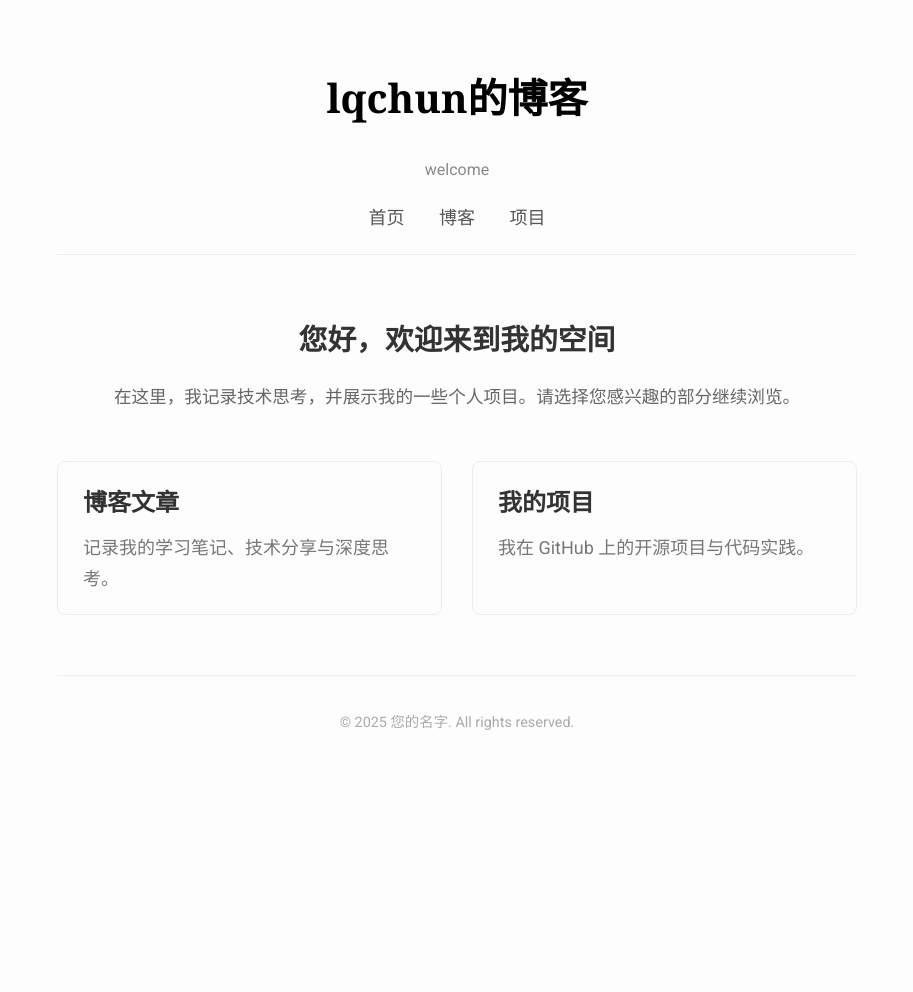
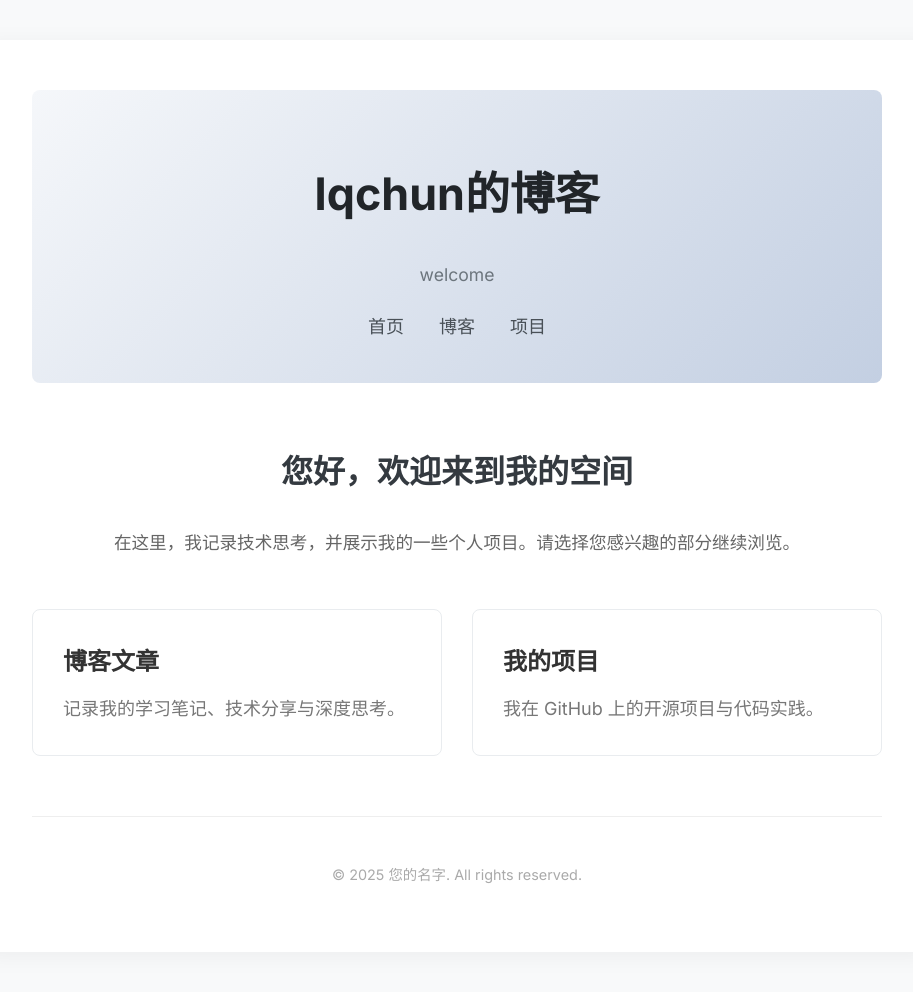
Before and after one commit to Lqchun-28/Lqchun-28.github.io, a Jekyll site: the page built from index.html, in a window 1280 px wide. Shown: the whole page, without its empty margins (183-1096 px from the left). Built offline with Jekyll 4.4.1, drawn with Linux system fonts in a browser that asks for light colours; before the commit the page ends 900 px from its top, so only the background shows below that.

Commit message:
Update main.css

```diff
--- a/assets/css/main.css
+++ b/assets/css/main.css
@@ -1,56 +1,126 @@
-/* --- Basic Reset & Setup --- */
-body { margin: 0; padding: 0; font-family: 'Noto Serif SC', 'Georgia', serif; line-height: 1.7; font-size: 18px; color: #333333; background-color: #fdfdfd; -webkit-font-smoothing: antialiased; }
-/* --- Container & Layout --- */
-.container { max-width: 800px; margin: 0 auto; padding: 40px 20px; }
-/* --- Header & Navigation --- */
-.site-header { text-align: center; margin-bottom: 60px; border-bottom: 1px solid #eeeeee; padding-bottom: 20px; }
-.site-title a { color: #000000; text-decoration: none; font-size: 2.5rem; }
-.site-tagline { font-family: 'Roboto', sans-serif; font-size: 1rem; color: #888888; margin: 10px 0; }
-.site-nav { font-family: 'Roboto', sans-serif; margin-top: 20px; }
-.site-nav a { color: #555555; text-decoration: none; margin: 0 15px; transition: color 0.2s ease-in-out; }
-.site-nav a:hover { color: #007acc; }
-/* --- Main Content & Page Header --- */
+/* ---
+   Modern Minimalist Theme
+   Evolving from the "Scholar Style"
+--- */
+
+/* 1. 全局设定与柔和背景 */
+body {
+    margin: 0;
+    padding: 0;
+    font-family: 'Noto Serif SC', 'Georgia', serif;
+    line-height: 1.8; /* 增加行距，提升呼吸感 */
+    font-size: 18px;
+    color: #343a40; /* 使用更柔和的深灰色代替纯黑 */
+    background-color: #f8f9fa; /* 使用非常浅的灰色作为页面背景 */
+    -webkit-font-smoothing: antialiased;
+}
+
+/* 2. 核心布局与卡片式效果 */
+.container {
+    max-width: 850px; /* 稍微加宽 */
+    margin: 0 auto;
+    padding: 40px 20px;
+}
+@media (min-width: 768px) {
+    .container {
+        padding: 50px;
+        background-color: #ffffff; /* 在大屏幕上，内容区为白色 */
+        margin-top: 40px;
+        margin-bottom: 40px;
+        border-radius: 8px;
+        box-shadow: 0 4px 25px rgba(0,0,0,0.05); /* 添加微妙的阴影，制造层次感 */
+    }
+}
+
+/* 3. 带有渐变的精致页眉 */
+.site-header {
+    text-align: center;
+    margin-bottom: 60px;
+    border-bottom: none; /* 移除旧的下划线 */
+    padding: 40px 20px;
+    background: linear-gradient(135deg, #f5f7fa 0%, #c3cfe2 100%); /* 添加优雅的渐变背景 */
+    border-radius: 8px;
+}
+.site-title a {
+    font-family: 'Inter', sans-serif; /* 标题使用新字体 */
+    color: #212529;
+    text-decoration: none;
+    font-size: 2.8rem;
+    font-weight: 700;
+}
+.site-tagline {
+    font-family: 'Inter', sans-serif;
+    font-size: 1.1rem;
+    color: #6c757d;
+    margin: 10px 0;
+}
+.site-nav {
+    font-family: 'Inter', sans-serif;
+    margin-top: 20px;
+}
+.site-nav a {
+    color: #495057;
+    text-decoration: none;
+    margin: 0 15px;
+    transition: color 0.2s ease-in-out;
+    font-weight: 500;
+}
+.site-nav a:hover {
+    color: #0056b3; /* 使用更鲜明的蓝色作为悬停色 */
+}
+
+/* 4. 内容区通用样式 */
 .site-content { margin-bottom: 60px; }
 .page-header { text-align: center; margin-bottom: 40px; }
-.page-header h1 { font-size: 2.2rem; }
-.page-header p { color: #888; font-family: 'Roboto', sans-serif; }
-/* --- Homepage Specific Styles --- */
+.page-header h1 { font-family: 'Inter', sans-serif; font-size: 2.5rem; }
+.page-header p { color: #888; font-family: 'Inter', sans-serif; }
+h1, h2, h3, h4, h5, h6 { font-family: 'Inter', sans-serif; } /* 所有标题都用新字体 */
+a { color: #0056b3; text-decoration: none; } /* 定义全局链接颜色 */
+a:hover { text-decoration: underline; }
+
+/* 5. 首页导航卡片美化 */
 .home-intro { text-align: center; margin: 20px 0 50px; }
-.home-intro h2 { font-size: 1.8rem; margin-bottom: 10px; }
+.home-intro h2 { font-size: 2rem; font-family: 'Inter', sans-serif; }
 .home-intro p { font-size: 1.1rem; color: #666; }
 .home-navigation { display: flex; gap: 30px; }
-.nav-card { flex: 1; border: 1px solid #eee; border-radius: 8px; text-decoration: none; color: inherit; transition: all 0.2s ease-in-out; }
-.nav-card:hover { transform: translateY(-5px); box-shadow: 0 4px 15px rgba(0,0,0,0.08); }
-.nav-card-content { padding: 20px 25px; }
+.nav-card { flex: 1; border: 1px solid #e9ecef; border-radius: 8px; text-decoration: none; color: inherit; transition: all 0.2s ease-in-out; background-color: #fff; }
+.nav-card:hover { transform: translateY(-5px); box-shadow: 0 6px 20px rgba(0,0,0,0.1); border-color: #0056b3; }
+.nav-card-content { padding: 30px; }
 .nav-card-content h3 { margin: 0 0 10px; font-size: 1.5rem; color: #333; }
-.nav-card-content p { margin: 0; color: #777; font-family: 'Roboto', sans-serif; }
-/* --- Post List Styles --- */
-.post-list { list-style: none; padding-left: 0; }
-.post-entry { margin-bottom: 40px; }
-.post-title { font-size: 1.8rem; margin: 0; }
-.post-title a { color: #222222; text-decoration: none; }
-.post-title a:hover { text-decoration: underline; }
-.post-meta { font-family: 'Roboto', sans-serif; font-size: 0.9rem; color: #999999; margin: 5px 0 10px 0; }
-.post-excerpt { color: #666666; margin: 0; }
-/* --- Project List Styles --- */
-.project-list { list-style: none; padding-left: 0; }
-.project-item { margin-bottom: 30px; }
-.project-title { font-size: 1.5rem; margin: 0; }
-.project-title a { color: #222222; text-decoration: none; }
-.project-title a:hover { text-decoration: underline; }
-.project-description { font-family: 'Roboto', sans-serif; font-size: 1rem; color: #666666; margin: 5px 0 0 0; }
-/* --- Full Post Page (from previous steps, remains same) --- */
+.nav-card-content p { margin: 0; color: #777; font-family: 'Inter', sans-serif; }
+
+/* 6. 列表页 (文章/项目) 样式优化 */
+.post-list, .project-list { list-style: none; padding-left: 0; }
+.post-entry, .project-item {
+    margin-bottom: 30px;
+    padding: 25px;
+    border: 1px solid #e9ecef;
+    border-radius: 8px;
+    transition: all 0.2s ease-in-out;
+}
+.post-entry:hover, .project-item:hover {
+    border-color: #ced4da;
+    box-shadow: 0 4px 15px rgba(0,0,0,0.05);
+}
+.post-title, .project-title { font-size: 1.6rem; margin: 0; }
+.post-title a, .project-title a { color: #212529; text-decoration: none; }
+.post-meta, .project-description { font-family: 'Inter', sans-serif; font-size: 0.9rem; color: #888; margin: 5px 0 10px 0; }
+.post-excerpt { color: #495057; margin: 10px 0 0 0; }
+
+/* 7. 文章详情页样式 */
 .post-full .post-header { text-align: center; margin-bottom: 40px; }
-.post-title-full { font-size: 2.8rem; margin-bottom: 10px; line-height: 1.2; }
-.post-content h2 { font-size: 1.6rem; margin-top: 40px; }
-.post-content a { color: #007acc; text-decoration: underline; }
-.post-content blockquote { border-left: 3px solid #007acc; padding-left: 20px; margin-left: 0; font-style: italic; color: #666; }
-.post-content pre { background-color: #f7f7f7; padding: 15px; border-radius: 4px; overflow-x: auto; font-size: 0.9rem; }
+.post-title-full { font-size: 3rem; margin-bottom: 10px; line-height: 1.2; }
+.post-content h2 { font-size: 1.8rem; margin-top: 50px; border-bottom: 1px solid #eee; padding-bottom: 10px; }
+.post-content blockquote { border-left: 4px solid #0056b3; padding-left: 20px; margin-left: 0; font-style: italic; color: #666; background-color: #f8f9fa; }
+.post-content pre { background-color: #2b2b2b; color: #f8f8f2; padding: 20px; border-radius: 8px; overflow-x: auto; font-size: 0.9rem; }
 .post-content code { font-family: 'SFMono-Regular', Consolas, 'Liberation Mono', Menlo, Courier, monospace; }
-/* --- Footer --- */
-.site-footer { text-align: center; border-top: 1px solid #eeeeee; padding-top: 20px; font-family: 'Roboto', sans-serif; font-size: 0.9rem; color: #aaaaaa; }
-/* --- Responsive Design --- */
+
+/* 8. 页脚样式 */
+.site-footer { text-align: center; border-top: 1px solid #eeeeee; padding-top: 30px; font-family: 'Inter', sans-serif; font-size: 0.9rem; color: #aaaaaa; }
+
+/* 9. 响应式设计 */
 @media (max-width: 768px) {
     body { font-size: 16px; }
     .home-navigation { flex-direction: column; }
+    .site-header { margin-left: -20px; margin-right: -20px; border-radius: 0; }
 }
```
